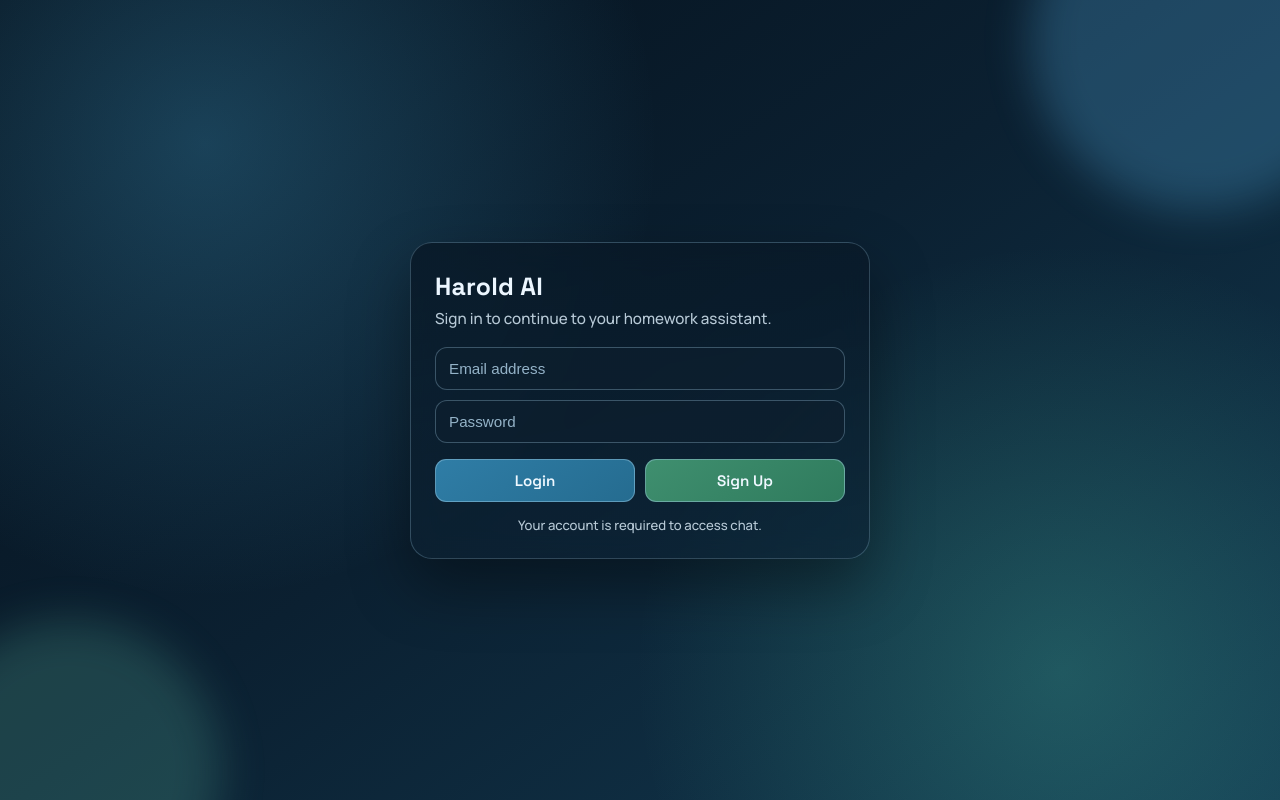
After one commit to wheel-tenders/HaroldAi, a Flask app: page /login in a window 1280 px wide. The commit adds this page. Run offline with Flask 3, Linux system fonts and the light colour scheme; some libraries are stand-ins or nearby versions.

Commit message:
added login

```diff
--- a/app.py
+++ b/app.py
@@ -1,16 +1,23 @@
 import os
 import base64
 import json
+from functools import wraps
 from typing import Optional, Tuple, Dict
 from urllib.parse import urlparse
-from flask import Flask, render_template, request, jsonify, url_for
+from urllib import request as urllib_request
+from urllib import error as urllib_error
+from flask import Flask, render_template, request, jsonify, url_for, session, redirect
 from openai import OpenAI
 from dotenv import load_dotenv
 
 load_dotenv()
 
 app = Flask(__name__)
+app.secret_key = os.getenv("FLASK_SECRET_KEY", os.getenv("SECRET_KEY", "dev-change-me"))
+app.config["SESSION_COOKIE_HTTPONLY"] = True
+app.config["SESSION_COOKIE_SAMESITE"] = "Lax"
 client = OpenAI(api_key=os.getenv("OPENAI_API_KEY"))
+FIREBASE_WEB_API_KEY = os.getenv("FIREBASE_WEB_API_KEY", "AIzaSyBVn9jn7bHOo39SD-7j9u9FltAVluiHAE4")
 
 # Ensure template/static changes appear immediately during local development.
 app.config["TEMPLATES_AUTO_RELOAD"] = True
@@ -192,6 +199,53 @@ def extract_model_text(content) -> str:
     return (content or "").strip()
 
 
+def login_required(api: bool = False):
+    def decorator(view_func):
+        @wraps(view_func)
+        def wrapped(*args, **kwargs):
+            if session.get("user_email"):
+                return view_func(*args, **kwargs)
+            if api:
+                return jsonify({
+                    "reply": "Please log in to use the chatbot.",
+                    "redirect": url_for("login_page")
+                }), 401
+            return redirect(url_for("login_page"))
+        return wrapped
+    return decorator
+
+
+def verify_firebase_id_token(id_token: str) -> Optional[Dict[str, str]]:
+    if not id_token or not FIREBASE_WEB_API_KEY:
+        return None
+
+    verify_url = f"https://identitytoolkit.googleapis.com/v1/accounts:lookup?key={FIREBASE_WEB_API_KEY}"
+    body = json.dumps({"idToken": id_token}).encode("utf-8")
+    req = urllib_request.Request(
+        verify_url,
+        data=body,
+        headers={"Content-Type": "application/json"},
+        method="POST",
+    )
+
+    try:
+        with urllib_request.urlopen(req, timeout=8) as response:
+            payload = json.loads(response.read().decode("utf-8"))
+    except (urllib_error.URLError, urllib_error.HTTPError, json.JSONDecodeError):
+        return None
+
+    users = payload.get("users") or []
+    if not users:
+        return None
+
+    user = users[0]
+    uid = str(user.get("localId", "")).strip()
+    email = str(user.get("email", "")).strip().lower()
+    if not uid or not email:
+        return None
+    return {"uid": uid, "email": email}
+
+
 def get_math_plan(prompt_text: str, image_data_url: Optional[str] = None) -> Dict:
     planning_prompt = (
         "Solve only if this is a math homework problem.\n"
@@ -280,6 +334,7 @@ def add_no_cache_headers(response):
 # TEXT CHAT ROUTE
 # =========================
 @app.route("/chat", methods=["POST"])
+@login_required(api=True)
 def chat():
     payload = request.get_json(silent=True) or {}
     user_message = payload.get("message", "").strip()
@@ -384,6 +439,7 @@ def chat():
 # IMAGE ROUTE
 # =========================
 @app.route("/upload-image", methods=["POST"])
+@login_required(api=True)
 def upload_image():
     file = request.files.get("image")
     prompt = request.form.get("prompt", "").strip()
@@ -524,26 +580,53 @@ def upload_image():
             return jsonify({"reply": f"Image processing failed: {str(e)}"})
         return jsonify({"reply": "Something went wrong processing the image."})
 
+@app.route("/login")
+def login_page():
+    return render_template("login.html")
+
+
+@app.route("/auth/session", methods=["POST"])
+def create_session():
+    payload = request.get_json(silent=True) or {}
+    id_token = str(payload.get("idToken", "")).strip()
+    verified_user = verify_firebase_id_token(id_token)
+    if not verified_user:
+        return jsonify({"ok": False, "error": "Invalid auth token."}), 401
+
+    session["user_email"] = verified_user["email"]
+    session["user_uid"] = verified_user["uid"]
+    return jsonify({"ok": True})
+
+
+@app.route("/auth/logout", methods=["POST"])
+def logout():
+    session.clear()
+    return jsonify({"ok": True})
+
 
 # =========================
 # HOME
 # =========================
 @app.route("/")
+@login_required()
 def home():
     return render_template("chat.html")
 
 
 @app.route("/science")
+@login_required()
 def science_page():
     return render_template("science.html")
 
 
 @app.route("/history")
+@login_required()
 def history_page():
     return render_template("history.html")
 
 
 @app.route("/english")
+@login_required()
 def english_page():
     return render_template("english.html")
 
--- a/templates/chat.html
+++ b/templates/chat.html
@@ -16,6 +16,8 @@
         <li><a href="{{ url_for('science_page') }}"><span class="subject-icon"><img src="{{ asset_url('science-icon-21.png') }}"></span><span class="subject-label">Science</span></a></li>
         <li><a href="{{ url_for('history_page') }}"><span class="subject-icon"><img src="{{ asset_url('Historyicon.png') }}"></span><span class="subject-label">History</span></a></li>
         <li><a href="{{ url_for('english_page') }}"><span class="subject-icon"><img src="{{ asset_url('englishicon.png') }}"></span><span class="subject-label">English</span></a></li>
+        <li><a href="{{ url_for('login_page') }}"><span class="subject-icon">L</span><span class="subject-label">Login</span></a></li>
+        <li><button type="button" id="logoutBtn"><span class="subject-icon">↩</span><span class="subject-label">Sign Out</span></button></li>
       </ul>
     </aside>
 
--- a/templates/english.html
+++ b/templates/english.html
@@ -16,6 +16,8 @@
         <li><a href="{{ url_for('science_page') }}"><span class="subject-icon"><img src="{{ asset_url('science-icon-21.png') }}"></span><span class="subject-label">Science</span></a></li>
         <li><a href="{{ url_for('history_page') }}"><span class="subject-icon"><img src="{{ asset_url('Historyicon.png') }}"></span><span class="subject-label">History</span></a></li>
         <li><a href="{{ url_for('english_page') }}"><span class="subject-icon"><img src="{{ asset_url('englishicon.png') }}"></span><span class="subject-label">English</span></a></li>
+        <li><a href="{{ url_for('login_page') }}"><span class="subject-icon">L</span><span class="subject-label">Login</span></a></li>
+        <li><button type="button" id="logoutBtn"><span class="subject-icon">↩</span><span class="subject-label">Sign Out</span></button></li>
       </ul>
     </aside>
 
--- a/templates/history.html
+++ b/templates/history.html
@@ -16,6 +16,8 @@
         <li><a href="{{ url_for('science_page') }}"><span class="subject-icon"><img src="{{ asset_url('science-icon-21.png') }}"></span><span class="subject-label">Science</span></a></li>
         <li><a href="{{ url_for('history_page') }}"><span class="subject-icon"><img src="{{ asset_url('Historyicon.png') }}"></span><span class="subject-label">History</span></a></li>
         <li><a href="{{ url_for('english_page') }}"><span class="subject-icon"><img src="{{ asset_url('englishicon.png') }}"></span><span class="subject-label">English</span></a></li>
+        <li><a href="{{ url_for('login_page') }}"><span class="subject-icon">L</span><span class="subject-label">Login</span></a></li>
+        <li><button type="button" id="logoutBtn"><span class="subject-icon">↩</span><span class="subject-label">Sign Out</span></button></li>
       </ul>
     </aside>
 
--- /dev/null
+++ b/templates/login.html
@@ -0,0 +1,238 @@
+<!DOCTYPE html>
+<html>
+<head>
+  <meta charset="UTF-8">
+  <meta name="viewport" content="width=device-width, initial-scale=1.0">
+  <title>Login | Harold AI</title>
+  <style>
+    @import url("https://fonts.googleapis.com/css2?family=Space+Grotesk:wght@500;600;700&family=Manrope:wght@500;600&display=swap");
+
+    :root {
+      --bg-a: #05101b;
+      --bg-b: #0b2031;
+      --bg-c: #123950;
+      --line: rgba(173, 216, 240, 0.24);
+      --text: #ecf6ff;
+      --muted: #b8cad7;
+      --card-a: rgba(9, 23, 36, 0.8);
+      --card-b: rgba(14, 35, 52, 0.7);
+      --btn-a: #2f7da6;
+      --btn-b: #256c90;
+      --btn-accent-a: #3f8f6f;
+      --btn-accent-b: #2f7b5d;
+    }
+
+    * {
+      box-sizing: border-box;
+    }
+
+    body {
+      margin: 0;
+      min-height: 100vh;
+      display: grid;
+      place-items: center;
+      color: var(--text);
+      font-family: "Manrope", "Segoe UI", sans-serif;
+      background:
+        radial-gradient(circle at 16% 18%, rgba(80, 192, 243, 0.26), transparent 36%),
+        radial-gradient(circle at 83% 84%, rgba(90, 228, 189, 0.22), transparent 34%),
+        linear-gradient(145deg, var(--bg-a), var(--bg-b) 48%, var(--bg-c));
+      overflow: hidden;
+      position: relative;
+      padding: 24px;
+    }
+
+    body::before,
+    body::after {
+      content: "";
+      position: fixed;
+      border-radius: 50%;
+      filter: blur(22px);
+      pointer-events: none;
+      z-index: 0;
+    }
+
+    body::before {
+      width: 340px;
+      height: 340px;
+      top: -130px;
+      right: -90px;
+      background: rgba(97, 196, 255, 0.24);
+    }
+
+    body::after {
+      width: 300px;
+      height: 300px;
+      bottom: -120px;
+      left: -80px;
+      background: rgba(105, 211, 181, 0.2);
+    }
+
+    .login-shell {
+      width: min(460px, 100%);
+      position: relative;
+      z-index: 1;
+    }
+
+    .login-card {
+      border: 1px solid var(--line);
+      border-radius: 22px;
+      background: linear-gradient(170deg, var(--card-a), var(--card-b));
+      backdrop-filter: blur(14px) saturate(120%);
+      -webkit-backdrop-filter: blur(14px) saturate(120%);
+      box-shadow: 0 28px 60px rgba(0, 0, 0, 0.38);
+      padding: 28px 24px 24px;
+    }
+
+    .brand {
+      font-family: "Space Grotesk", "Segoe UI", sans-serif;
+      font-size: 1.55rem;
+      font-weight: 700;
+      margin: 0 0 6px;
+      letter-spacing: 0.01em;
+    }
+
+    .subtitle {
+      margin: 0 0 18px;
+      color: var(--muted);
+      font-size: 0.95rem;
+    }
+
+    .field {
+      width: 100%;
+      border: 1px solid rgba(168, 213, 237, 0.3);
+      background: rgba(14, 31, 47, 0.65);
+      color: var(--text);
+      border-radius: 12px;
+      padding: 12px 13px;
+      font-size: 0.95rem;
+      outline: none;
+      margin-bottom: 10px;
+      transition: border-color 0.15s ease, box-shadow 0.15s ease;
+    }
+
+    .field::placeholder {
+      color: #94b3c8;
+    }
+
+    .field:focus {
+      border-color: rgba(129, 202, 240, 0.78);
+      box-shadow: 0 0 0 3px rgba(94, 170, 214, 0.18);
+    }
+
+    .actions {
+      display: grid;
+      grid-template-columns: 1fr 1fr;
+      gap: 10px;
+      margin-top: 6px;
+    }
+
+    .btn {
+      border: 1px solid rgba(166, 212, 236, 0.42);
+      border-radius: 11px;
+      color: #eff8ff;
+      font-family: "Space Grotesk", "Segoe UI", sans-serif;
+      font-size: 0.95rem;
+      font-weight: 600;
+      padding: 11px 12px;
+      cursor: pointer;
+      transition: transform 0.15s ease, filter 0.2s ease;
+    }
+
+    .btn:hover {
+      transform: translateY(-1px);
+      filter: brightness(1.06);
+    }
+
+    .btn-login {
+      background: linear-gradient(145deg, var(--btn-a), var(--btn-b));
+    }
+
+    .btn-signup {
+      background: linear-gradient(145deg, var(--btn-accent-a), var(--btn-accent-b));
+    }
+
+    .hint {
+      margin: 14px 0 0;
+      color: var(--muted);
+      font-size: 0.82rem;
+      text-align: center;
+    }
+  </style>
+</head>
+<body>
+  <div class="login-shell">
+    <div class="login-card">
+      <h1 class="brand">Harold AI</h1>
+      <p class="subtitle">Sign in to continue to your homework assistant.</p>
+
+      <input id="email" class="field" type="email" placeholder="Email address" autocomplete="email">
+      <input id="password" class="field" type="password" placeholder="Password" autocomplete="current-password">
+
+      <div class="actions">
+        <button type="button" class="btn btn-login" onclick="login()">Login</button>
+        <button type="button" class="btn btn-signup" onclick="signup()">Sign Up</button>
+      </div>
+
+      <p class="hint">Your account is required to access chat.</p>
+    </div>
+  </div>
+
+<script type="module">
+import { initializeApp } from "https://www.gstatic.com/firebasejs/10.7.1/firebase-app.js";
+import { getAuth, signInWithEmailAndPassword, createUserWithEmailAndPassword } from "https://www.gstatic.com/firebasejs/10.7.1/firebase-auth.js";
+
+const firebaseConfig = {
+  apiKey: "AIzaSyBVn9jn7bHOo39SD-7j9u9FltAVluiHAE4",
+  authDomain: "haroldai-c2448.firebaseapp.com",
+  projectId: "haroldai-c2448",
+  storageBucket: "haroldai-c2448.firebasestorage.app",
+  messagingSenderId: "596594757276",
+  appId: "1:596594757276:web:62e3618ea88d0ce6552759"
+};
+
+const app = initializeApp(firebaseConfig);
+const auth = getAuth(app);
+
+async function establishServerSession(user) {
+  const idToken = await user.getIdToken();
+  const res = await fetch("/auth/session", {
+    method: "POST",
+    headers: { "Content-Type": "application/json" },
+    body: JSON.stringify({
+      idToken
+    })
+  });
+
+  if (!res.ok) {
+    throw new Error("Could not create server session.");
+  }
+}
+
+window.login = function() {
+  const email = document.getElementById("email").value;
+  const password = document.getElementById("password").value;
+
+  signInWithEmailAndPassword(auth, email, password)
+    .then(async (result) => {
+      await establishServerSession(result.user);
+      window.location.href = "/";
+    })
+    .catch(error => alert(error.message));
+};
+
+window.signup = function() {
+  const email = document.getElementById("email").value;
+  const password = document.getElementById("password").value;
+
+  createUserWithEmailAndPassword(auth, email, password)
+    .then(async (result) => {
+      await establishServerSession(result.user);
+      window.location.href = "/";
+    })
+    .catch(error => alert(error.message));
+};
+
+</script>
+</body>
+</html>
--- a/templates/science.html
+++ b/templates/science.html
@@ -16,6 +16,8 @@
         <li><a href="{{ url_for('science_page') }}"><span class="subject-icon"><img src="{{ asset_url('science-icon-21.png') }}"></span><span class="subject-label">Science</span></a></li>
         <li><a href="{{ url_for('history_page') }}"><span class="subject-icon"><img src="{{ asset_url('Historyicon.png') }}"></span><span class="subject-label">History</span></a></li>
         <li><a href="{{ url_for('english_page') }}"><span class="subject-icon"><img src="{{ asset_url('englishicon.png') }}"></span><span class="subject-label">English</span></a></li>
+        <li><a href="{{ url_for('login_page') }}"><span class="subject-icon">L</span><span class="subject-label">Login</span></a></li>
+        <li><button type="button" id="logoutBtn"><span class="subject-icon">↩</span><span class="subject-label">Sign Out</span></button></li>
       </ul>
     </aside>
 
```
Also changed, not shown: static/script.js (+25 -1 lines), static/styles.css (+46 -0 lines).
